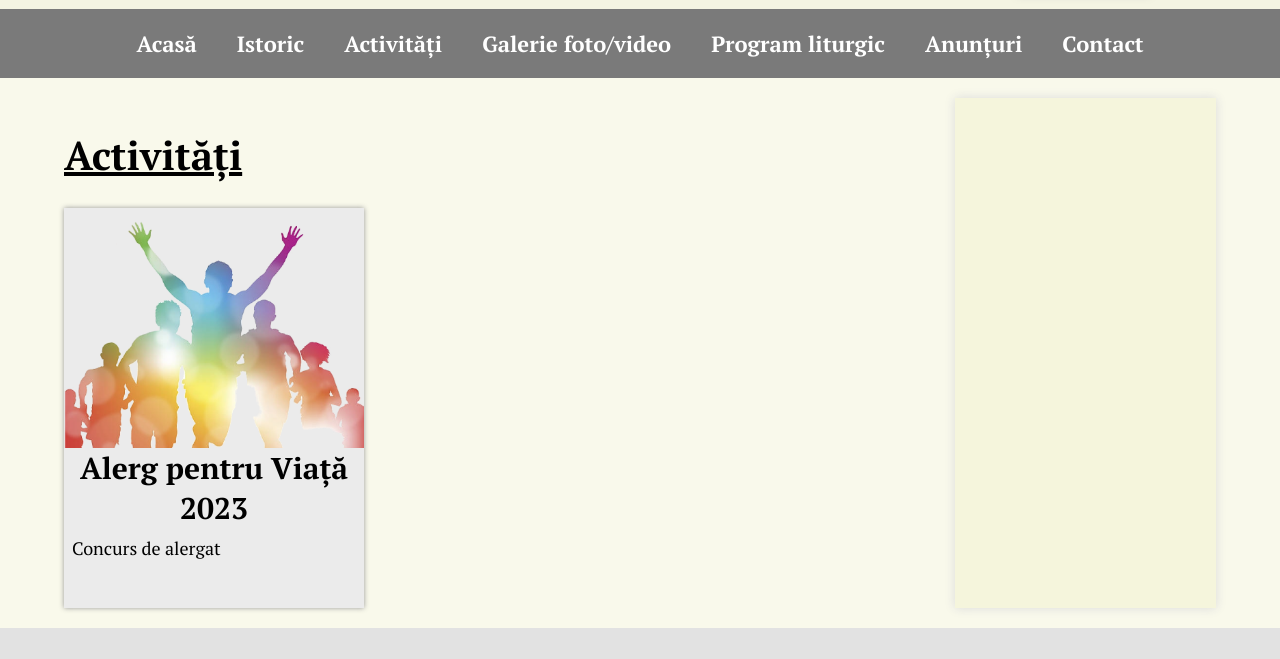
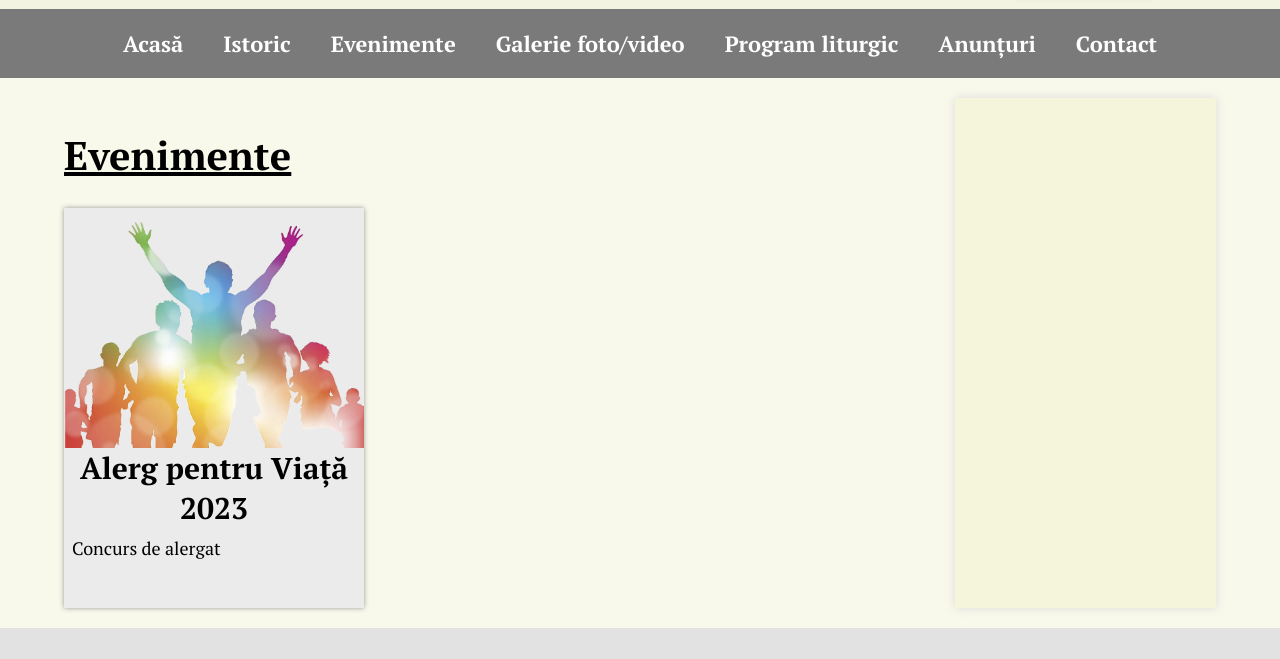
Before and after one commit to teoobogg/parohia-islaz-site, a plain HTML site: page evenimente.html in a window 1280 px wide. Shown: the part 141-800 px from the top of the page. Drawn offline with Linux system fonts and the light colour scheme; a script that the page names is missing.

Commit message:
Linked evenimente.html to all html pages

```diff
--- a/evenimente.html
+++ b/evenimente.html
@@ -9,7 +9,7 @@
     <link rel="stylesheet" href="styles/header.css">
     <link rel="stylesheet" href="styles/footer.css">
     <link rel="stylesheet" href="styles/navbar.css">
-    <link rel="stylesheet" href="styles/activitati.css">
+    <link rel="stylesheet" href="styles/evenimente.css">
 
     <link rel="stylesheet" href="https://cdnjs.cloudflare.com/ajax/libs/font-awesome/4.7.0/css/font-awesome.min.css">
     <link rel="preconnect" href="https://fonts.gstatic.com" crossorigin>
@@ -35,7 +35,7 @@
 
       <a class="header-nav-link" href="index.html"> Acasă </a>
       <a class="header-nav-link" href="istoric.html"> Istoric </a>
-      <a class="header-nav-link" href="activitati.html"> Activități</a>
+      <a class="header-nav-link" href="evenimente.html"> Evenimente</a>
       <a class="header-nav-link" href="galerie.html"> Galerie foto/video </a>
       <a class="header-nav-link" href="program-liturgic.html"> Program liturgic </a>
       <a class="header-nav-link" href="anunturi.html"> Anunțuri </a>
@@ -60,7 +60,7 @@
 
     <div class="main-body">
       <div class="main-body-content">
-        <h1>Activități</h1>
+        <h1>Evenimente</h1>
         <div class="main-body-grid">
 
           <a class="main-body-grid-element" href="alerg-pentru-viata-2023.html">
```
Also changed, not shown: alerg-pentru-viata-2023-rezultate.html (+1 -1 lines), alerg-pentru-viata-2023.html (+1 -1 lines), anunturi.html (+1 -1 lines), contact.html (+1 -1 lines), galerie.html (+2 -2 lines), index.html (+1 -1 lines), istoric.html (+1 -1 lines), program-liturgic.html (+1 -1 lines), template.html (+1 -1 lines), styles/evenimente.css (renamed from styles/activitati.css).
